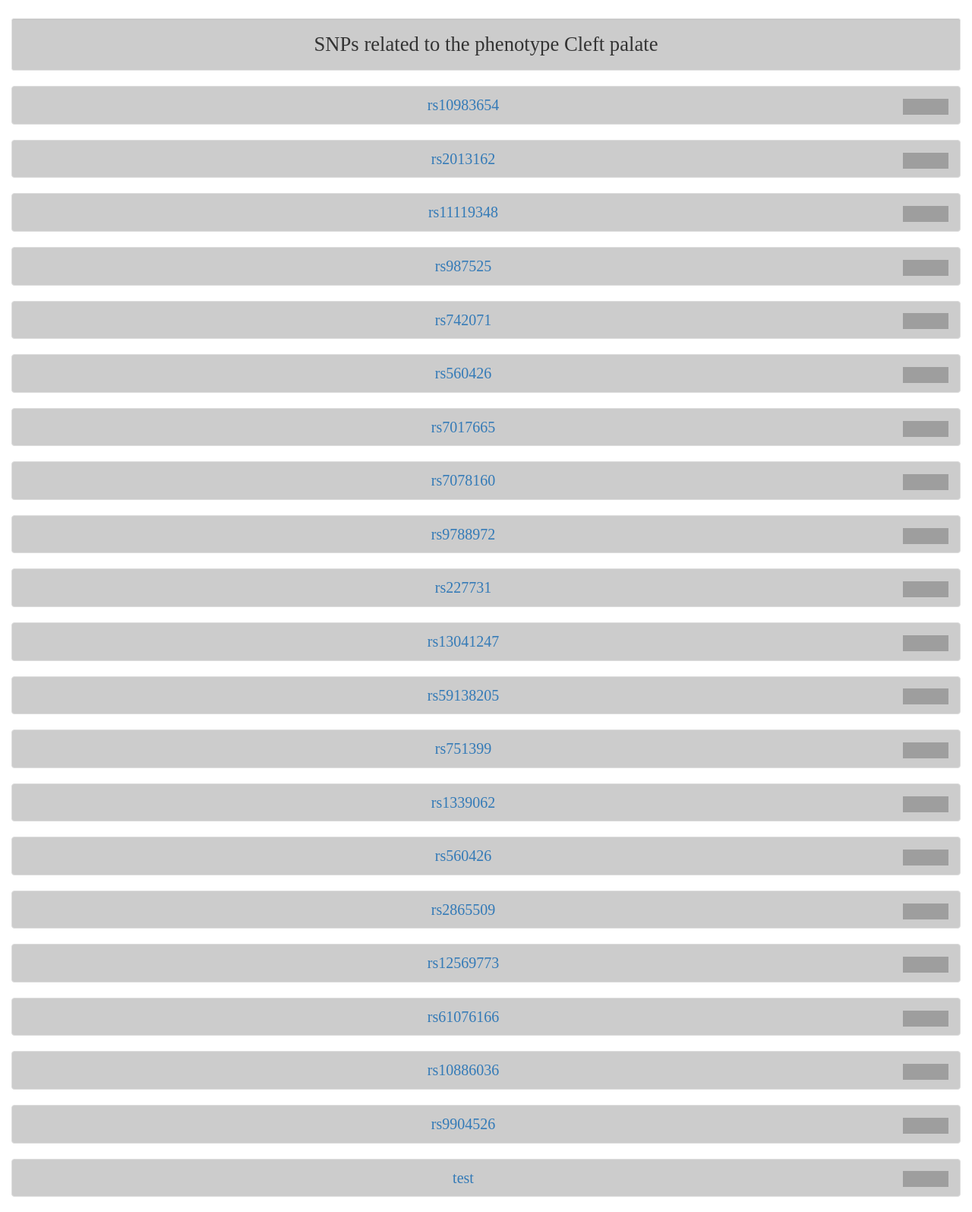
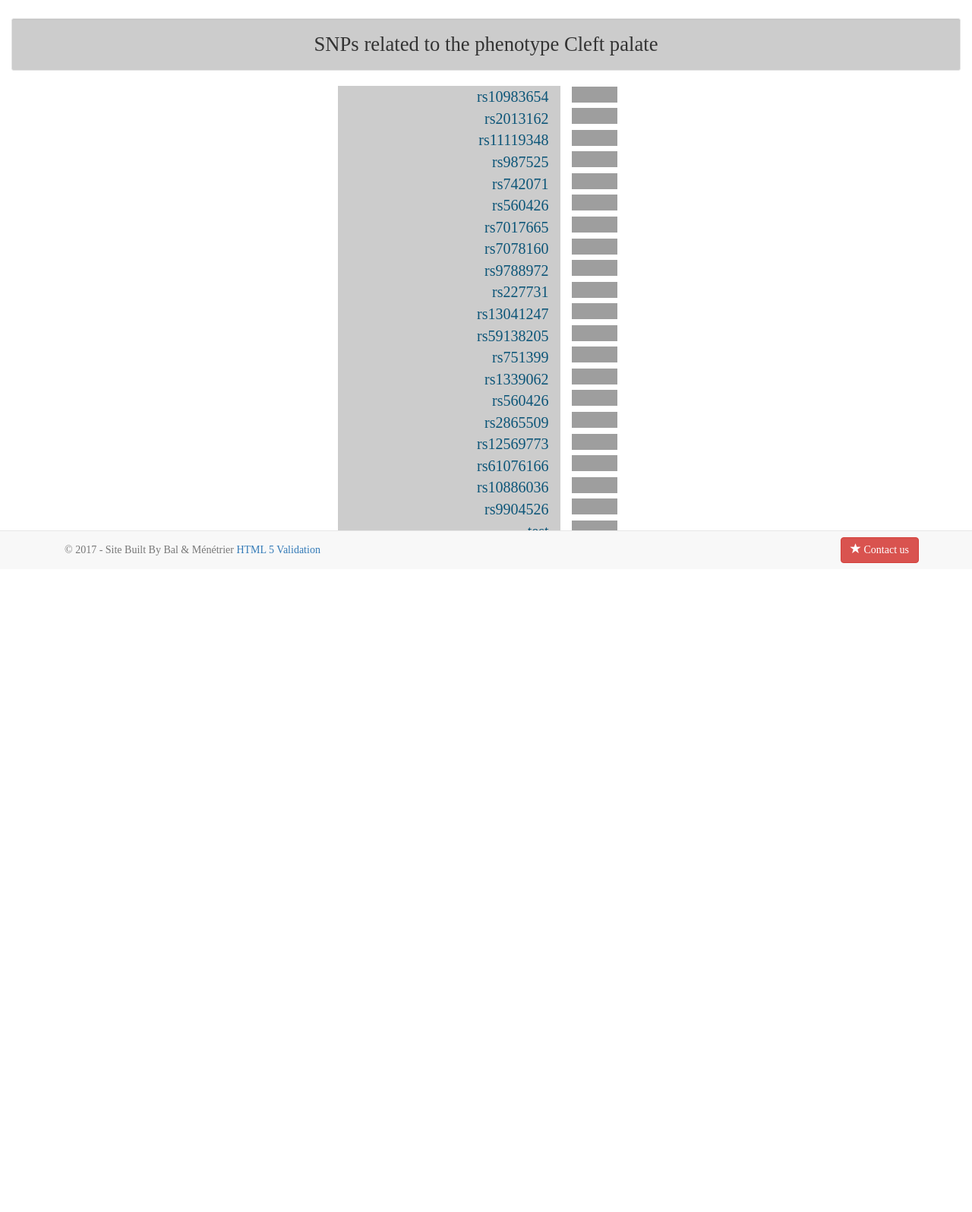
Before and after one commit to matthieubal13/pwproject, a Django app: page /snp/7/ in a window 1280 px wide. Shown: the part 51-1646 px from the top of the page at 76% size. After the commit the page ends 792 px from the top, so only its background shows below. Run offline with Django 3.2, Linux system fonts and the light colour scheme; a user stored in the database is signed in; data comes from the database, SQL or seed files in the repository; some libraries are stand-ins or nearby versions; some web fonts are replaced; grey boxes are pictures that could not be loaded.

Commit message:
Added list for snp

```diff
--- a/snpref/static/css/snpref.css
+++ b/snpref/static/css/snpref.css
@@ -45,3 +45,18 @@ h4 {
 .well {
   background-color: #CCCCCC;
 }
+
+.snp-link {
+  color: #0c5578;
+  font-size: 15pt;
+  background-color: #CCCCCC;
+}
+
+.snp-link:hover {
+  background-color: #0c5578;
+  color: #FFFFFF;
+}
+
+.pubmed-link:hover {
+  background-color: #0c5578;
+}
--- a/snpref/templates/snpref/base.html
+++ b/snpref/templates/snpref/base.html
@@ -4,7 +4,8 @@
   <head>
     <meta charset="utf-8">
     <meta name="viewport" content="width=device-width, initial-scale=1">
-    <link rel="stylesheet" href="https://maxcdn.bootstrapcdn.com/bootstrap/3.3.7/css/bootstrap.min.css">
+    <link rel="stylesheet"
+    href="https://maxcdn.bootstrapcdn.com/bootstrap/3.3.7/css/bootstrap.min.css">
     <script src="https://ajax.googleapis.com/ajax/libs/jquery/3.2.1/jquery.min.js"></script>
     <script src="https://maxcdn.bootstrapcdn.com/bootstrap/3.3.7/js/bootstrap.min.js"></script>
     <link rel="stylesheet" href="{% static 'css/snpref.css' %}">
@@ -45,5 +46,15 @@
         {% block content %}
         {% endblock %}
       </div>
+      <div class="navbar navbar-default navbar-fixed-bottom">
+        <div class="container">
+          <p class="navbar-text pull-left">© 2017 - Site Built By Bal & Ménétrier
+               <a href="http://tinyurl.com/tbvalid" target="_blank" >HTML 5 Validation</a>
+          </p>
+          <a href="mailto:zacharie.menetrier@gmail.com?Subject=About%20SNPr"
+          target="_top" class="navbar-btn btn-danger btn pull-right">
+          <span class="glyphicon glyphicon-star"></span>  Contact us</a>
+        </div>
+      </div>
     </body>
 </html>
--- a/snpref/templates/snpref/phenotype_detail.html
+++ b/snpref/templates/snpref/phenotype_detail.html
@@ -1,24 +1,32 @@
 {% extends 'snpref/base.html' %}
-
 {% block content %}
   <head>
-      <title>SNPs by phenotype</title>
+    <title>SNPs by phenotype</title>
   </head>
   <div class="well well-sm">
     <h4>SNPs related to the phenotype {{phenotype.trait}}</h4>
   </div>
-{% for snp_ref in snp_refs %}
-  <div class = "list-group">
-    <div class="list-group-item list-group-item-action">
-      <a href="{% url 'snpref:snp_detail' pk=snp_ref.snp.pk%}"
+  <div class = "container">
+  {% for snp_ref in snp_refs %}
+    <div class="row">
+        <div class = "col-sm-4"></div>
+        <a class = "col-sm-3 snp-link"
+        href="{% url 'snpref:snp_detail' pk=snp_ref.snp.pk%}"
         data-toggle="tooltip" title="Phenotypes related to">
-        {{snp_ref.snp.rs_id}}
+          <span class = "pull-right">
+            {{snp_ref.snp.rs_id}}
+          </span>
+        </a>
+      <a class = "col-sm-3 pubmed-link"
+      href="{{snp_ref.ref.url}}" data-toggle="tooltip" title="Reference">
+        <span class = "pull-left">
+          <img src="https://upload.wikimedia.org/wikipedia/commons/thumb/f/fb/US-NLM-PubMed-Logo.svg/1200px-US-NLM-PubMed-Logo.svg.png"
+          title="References PubMed" alt="References PubMed"
+          style="width:60px;height:21px;">
+        </span>
       </a>
-      <a class="pull-right" href="{{snp_ref.ref.url}}" data-toggle="tooltip" title="Reference">
-        <img src="https://upload.wikimedia.org/wikipedia/commons/thumb/f/fb/US-NLM-PubMed-Logo.svg/1200px-US-NLM-PubMed-Logo.svg.png"
-        title="References PubMed" alt="References PubMed" style="width:60px;height:21px;">
-      </a>
+      <div class = "col-sm-4"></div>
     </div>
+  {% endfor %}
   </div>
-{% endfor %}
 {% endblock content %}
```
